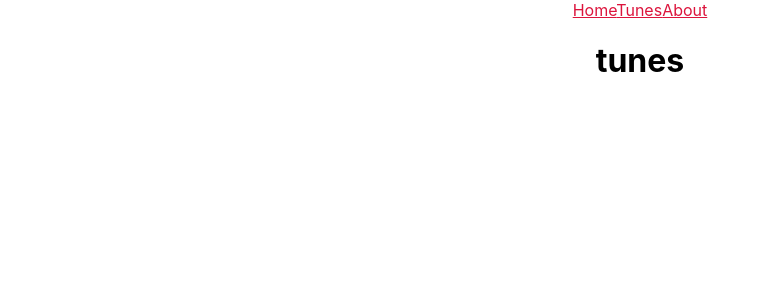
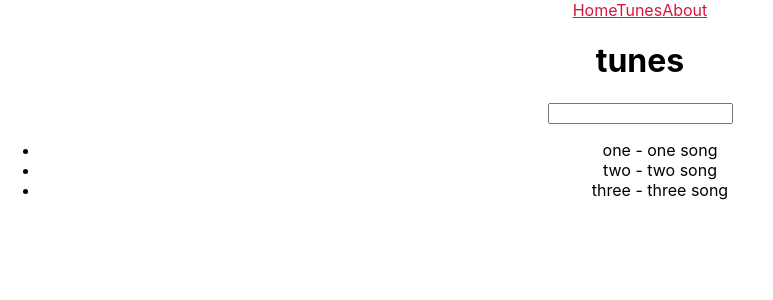
Before and after one commit to Daniel-Zitnik/react-app, a React (Create React App) app: page /tunes in a window 1280 px wide. Shown: the top 300 px of the page, without its empty margins (0-773 px from the left). Built offline with nearby package versions, Linux system fonts and the light colour scheme.

Commit message:
tunes form & songs

```diff
--- a/src/pages/Tunes.tsx
+++ b/src/pages/Tunes.tsx
@@ -1,13 +1,51 @@
-import React from 'react'
+// react
+import React, { useState, ChangeEvent, FormEvent } from 'react';
 // styles
-import styles from '../styles/Tunes.module.scss'
+import styles from '../styles/Tunes.module.scss';
 
 type Props = {}
 
 const Tunes = (props: Props) => {
+    // state
+    const [searchQuery, setSearchQuery] = useState('');
+    const [songs, setSongs] = useState([
+        {id: 1, artist: 'one', name: 'one song'},
+        {id: 2, artist: 'two', name: 'two song'},
+        {id: 3, artist: 'three', name: 'three song'}
+    ])
+
+    // input change
+    const handleInputChange = (e: ChangeEvent<HTMLInputElement>) => {
+        setSearchQuery( e.target.value );
+    }
+
+    // form submit
+    const handleSubmit = (e: FormEvent<HTMLFormElement>) => {
+        e.preventDefault();
+
+        const newSong = {
+            id: Math.max (...songs.map (s => s.id)) + 1,
+            artist: searchQuery,
+            name: searchQuery + ' song'
+        }
+
+        setSongs([...songs, newSong]);
+    }
+
+    // template
     return (
         <>
         <h1>tunes</h1>
+
+        <form onSubmit={handleSubmit}>
+            <input type="text" value={searchQuery} onChange={handleInputChange} />
+        </form>
+
+        <ul>
+            {songs.map( song => (
+                <li key={song.id}>{ song.artist + ' - ' + song.name }</li>
+            ))}
+        </ul>
         </>
     )
 }
```
